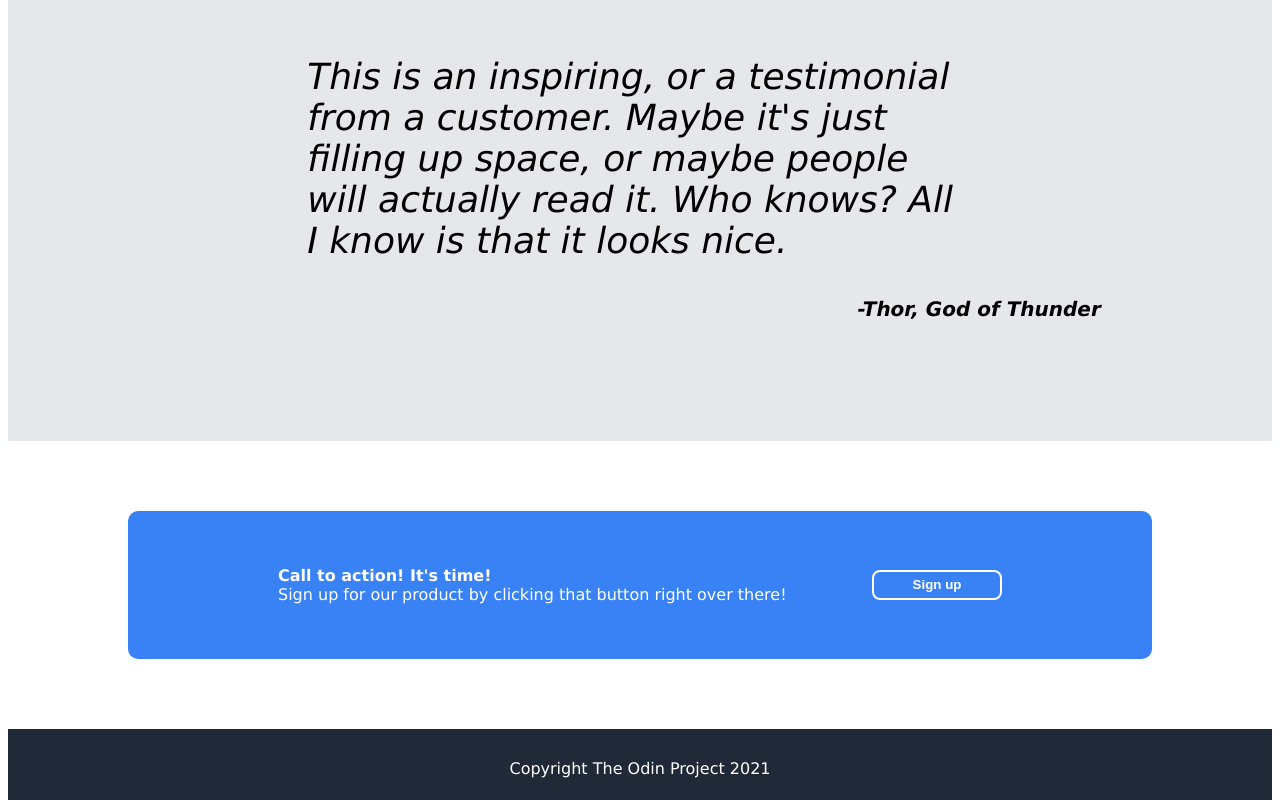
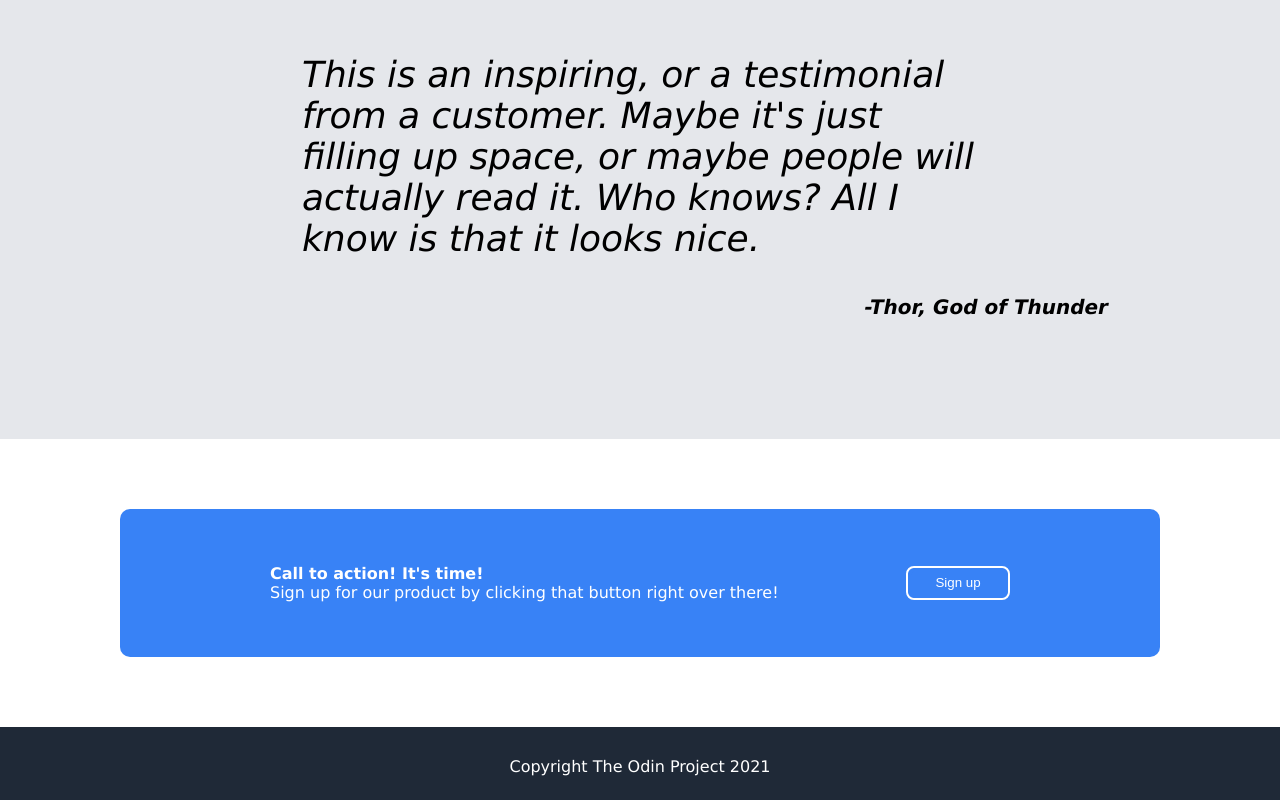
Before and after one commit to hanisaac7/project-landing-page, a plain HTML site: page index.html in a window 1280 px wide. Shown: the part 1004-1804 px from the top of the page. Drawn offline with Linux system fonts and the light colour scheme.

Commit message:
finished

```diff
--- a/index.html
+++ b/index.html
@@ -61,7 +61,7 @@
             <div>Sign up for our product by clicking that button right over there!</div>
         </div>
         <div class="sign">
-            <button class="up">Sign up</button>
+            <button>Sign up</button>
         </div>
     </div>
     <div class="footer">
--- a/styles.css
+++ b/styles.css
@@ -1,5 +1,6 @@
 body {
     font-family: Verdana, Geneva, Tahoma, sans-serif;
+    margin: 0px;
 }
 
 body {}
@@ -21,7 +22,7 @@ ul {
     padding: 0px 120px;
     background-color: #1F2937;
     color: white;
-    margin: 0
+    margin: 0;
 }
 
 .links {
@@ -52,7 +53,12 @@ ul {
 }
 
 button {
-    width: 100px
+    width: 100px;
+    height: 30px;
+    background-color: #3882F6;
+    color: white;
+    border-radius: 8px;
+    border: solid #3882F6
 
 }
 
@@ -162,6 +168,9 @@ button {
     justify-content: flex-end;
     align-self: center;
     height: 30px;
+    border: solid 2px white;
+    border-radius: 8px;
+    font-weight: 600
 }
 
 .action {
```
